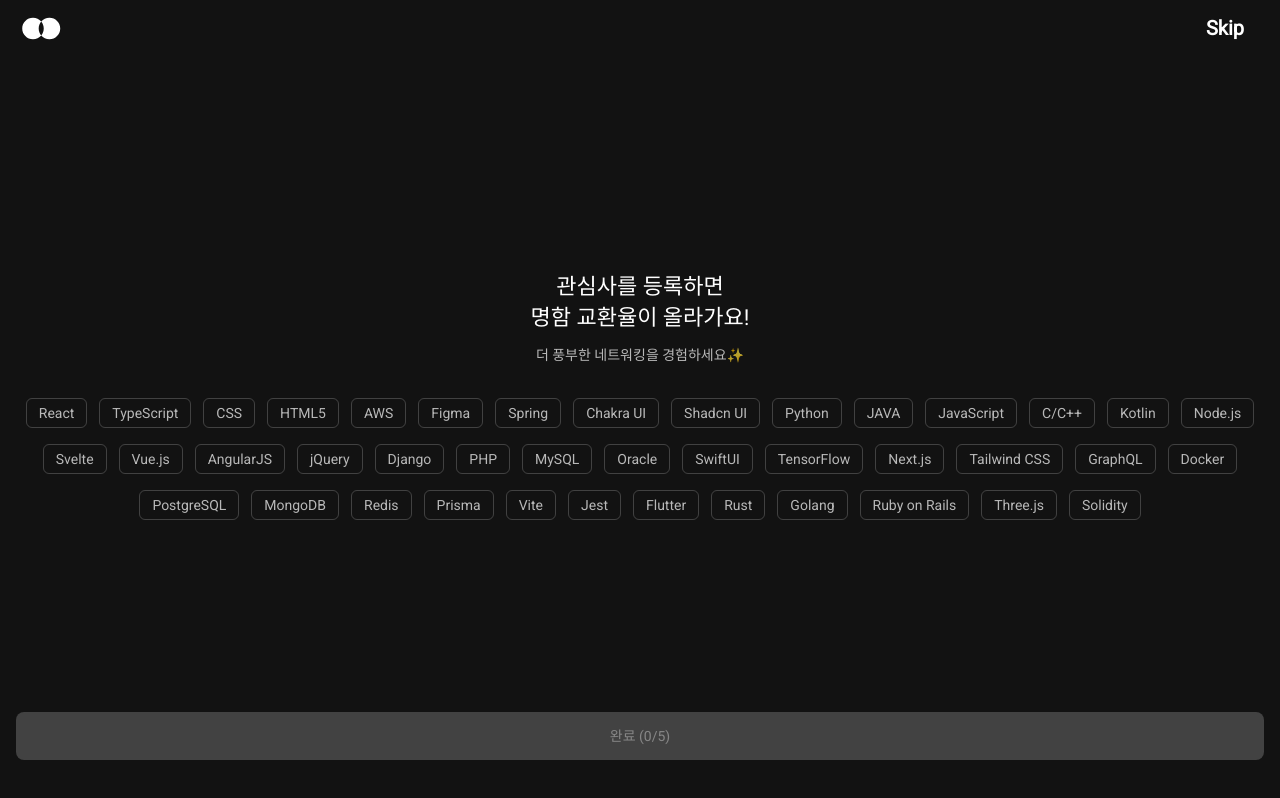
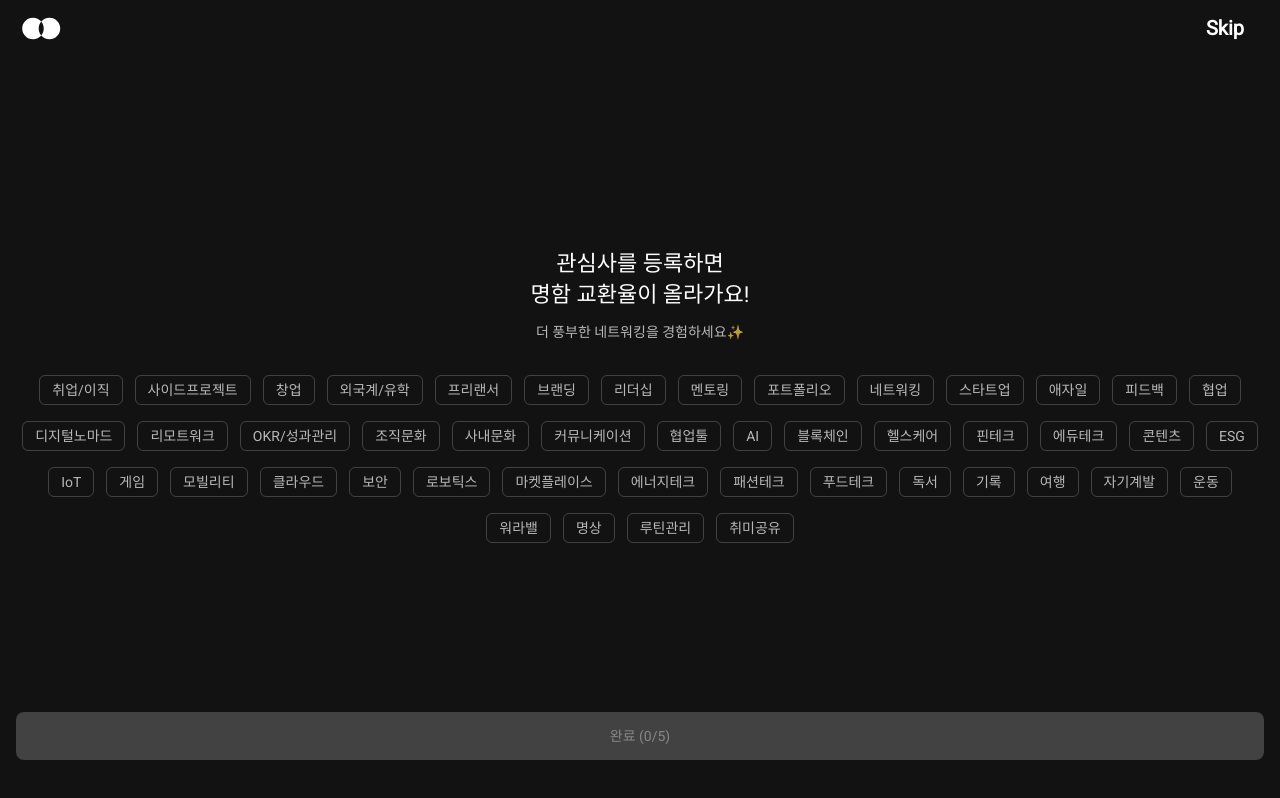
Before and after one commit to infinite-connect/infinite-connect, a React (Vite) app: page /userinterests in a window 1280 px wide. Built offline with nearby package versions, Linux system fonts and the light colour scheme; no server answers.

Commit message:
:recycle:refactor: use shared interest list from FilterOptions

```diff
--- a/src/components/UserInterestsPage/InterestSelector.tsx
+++ b/src/components/UserInterestsPage/InterestSelector.tsx
@@ -4,56 +4,12 @@ import { Header } from '@components/commons/Header/Header';
 import { Logo } from '@components/commons/Header/Logo';
 import { Button } from '@components/commons/Button/Button';
 import SkipButton from '@components/commons/Button/SkipButton';
+import { interests } from '@components/NetworkingListPage/FilterOptions';
 
 const InterestSelector = () => {
   const [selectedInterests, setSelectedInterests] = useState<string[]>([]);
   const maxSelection = 5;
   const navigate = useNavigate();
-
-  // 기술 스택과 아이콘 매핑
-  const interests = [
-    { name: 'React', icon: 'logos:react' },
-    { name: 'TypeScript', icon: 'logos:typescript-icon' },
-    { name: 'CSS', icon: 'logos:css-3' },
-    { name: 'HTML5', icon: 'logos:html-5' },
-    { name: 'AWS', icon: 'logos:aws' },
-    { name: 'Figma', icon: 'logos:figma' },
-    { name: 'Spring', icon: 'logos:spring' },
-    { name: 'Chakra UI', icon: 'logos:chakraui' },
-    { name: 'Shadcn UI', icon: 'logos:webflow' }, // 대체 아이콘 사용
-    { name: 'Python', icon: 'logos:python' },
-    { name: 'JAVA', icon: 'logos:java' },
-    { name: 'JavaScript', icon: 'logos:javascript' },
-    { name: 'C/C++', icon: 'logos:c-plusplus' }, // C++ 아이콘 사용
-    { name: 'Kotlin', icon: 'logos:kotlin' },
-    { name: 'Node.js', icon: 'logos:nodejs-icon' },
-    { name: 'Svelte', icon: 'logos:svelte-icon' },
-    { name: 'Vue.js', icon: 'logos:vue' },
-    { name: 'AngularJS', icon: 'logos:angular-icon' },
-    { name: 'jQuery', icon: 'logos:jquery' },
-    { name: 'Django', icon: 'logos:django-icon' },
-    { name: 'PHP', icon: 'logos:mysql' },
-    { name: 'MySQL', icon: 'logos:mysql-icon' },
-    { name: 'Oracle', icon: 'simple-icons:mysql' },
-    { name: 'SwiftUI', icon: 'simple-icons:flutter' },
-    { name: 'TensorFlow', icon: 'logos:tensorflow' },
-    { name: 'Next.js', icon: 'logos:nextjs-icon' },
-    { name: 'Tailwind CSS', icon: 'logos:tailwindcss-icon' },
-    { name: 'GraphQL', icon: 'logos:graphql' },
-    { name: 'Docker', icon: 'logos:docker-icon' },
-    { name: 'PostgreSQL', icon: 'logos:postgresql' },
-    { name: 'MongoDB', icon: 'logos:mongodb-icon' },
-    { name: 'Redis', icon: 'logos:redis' },
-    { name: 'Prisma', icon: 'logos:prisma' },
-    { name: 'Vite', icon: 'logos:vitejs' },
-    { name: 'Jest', icon: 'logos:jest' },
-    { name: 'Flutter', icon: 'logos:flutter' },
-    { name: 'Rust', icon: 'logos:rust' },
-    { name: 'Golang', icon: 'logos:go' },
-    { name: 'Ruby on Rails', icon: 'logos:ruby-on-rails' },
-    { name: 'Three.js', icon: 'logos:threejs' },
-    { name: 'Solidity', icon: 'logos:solidity' },
-  ];
 
   const toggleInterest = (interestName: string) => {
     if (selectedInterests.includes(interestName)) {
@@ -95,7 +51,7 @@ const InterestSelector = () => {
 
         {/* 관심사 선택 그룹 */}
         <section className="flex flex-wrap justify-center gap-x-3 gap-y-4">
-          {interests.map(({ name }) => {
+          {interests.map((name) => {
             const isSelected = selectedInterests.includes(name);
             const isDisabled = !isSelected && selectedInterests.length >= maxSelection;
 
```
Lines whose indentation alone changed are shown as unchanged.
